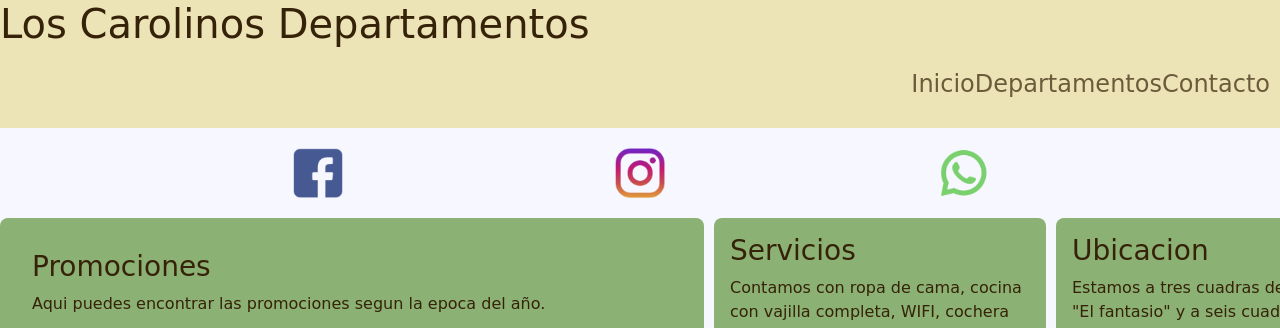
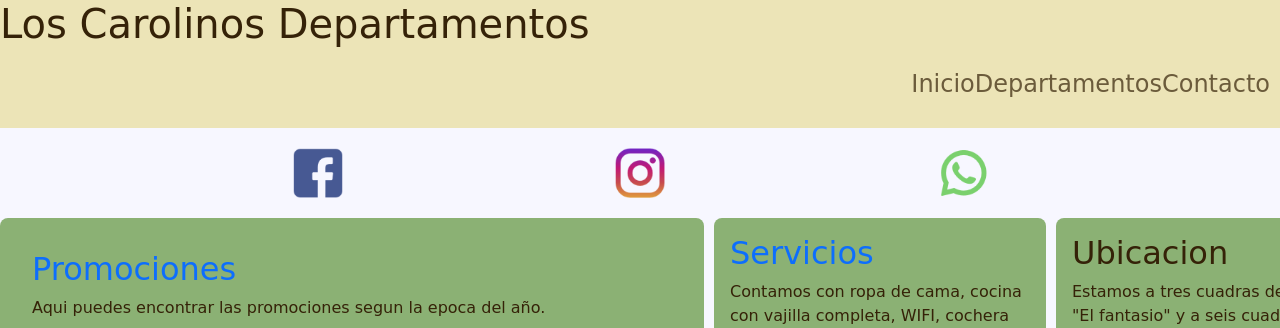
Before and after one commit to valemrabino/DesarrolloWeb, a plain HTML site: page index.html in a window 1280 px wide. Shown: the top 328 px of the page. Drawn offline with nearby package versions, Linux system fonts and the light colour scheme; a web font is replaced by a local one.

Commit message:
correction

```diff
--- a/index.html
+++ b/index.html
@@ -48,20 +48,20 @@
     <main class="promo"> <!--Promo Servicios Ubicacion-->
         <div class="promociones">
             <a href="./pages/Promociones.html">
-                <h3>Promociones</h3>
+                <h2>Promociones</h2>
             </a>
             <p>Aqui puedes encontrar las promociones segun la epoca del año.</p>
             <img src="./assets/Espacios Aire Libre/terraza1.JPG" alt="terraza">
         </div>
         <div class="servicios">
             <a href="./pages/Servicios.html">
-                <h3>Servicios</h3>
+                <h2>Servicios</h2>
             </a>
             <p>Contamos con ropa de cama, cocina con vajilla completa, WIFI, cochera cubierta, quincho con asador.</p>
             <img src="./assets/Wifi.png" alt="logoWifi" width="300">
         </div>
         <div class="ubicacion">
-            <h3>Ubicacion</h3>
+            <h2>Ubicacion</h2>
             <p>Estamos a tres cuadras del Balneario "El fantasio" y a seis cuadras del centro de la ciudad.</p>
             <iframe
                 src="https://www.google.com/maps/embed?pb=!1m18!1m12!1m3!1d3404.7112808334755!2d-64.51577028485183!3d-31.422079881402233!2m3!1f0!2f0!3f0!3m2!1i1024!2i768!4f13.1!3m3!1m2!1s0x942d663d6a382209%3A0x6f0eb1f98c03e5b5!2sLos%20Carolinos%20Departamentos!5e0!3m2!1ses-419!2sar!4v1672683206160!5m2!1ses-419!2sar"
```
Also changed, not shown: pages/Departamentos.html (+2 -2 lines).
